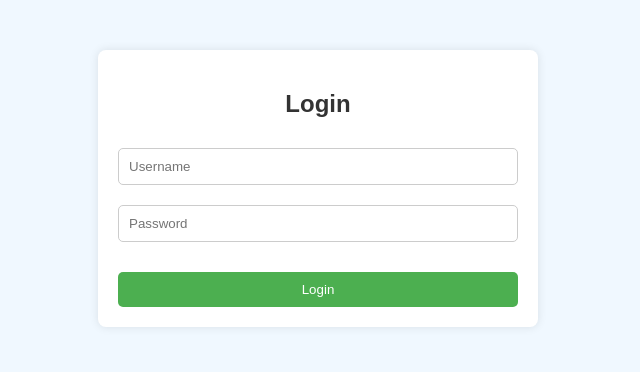
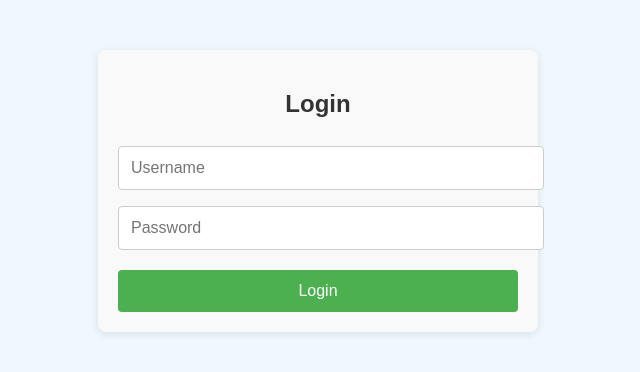
Before and after one commit to ananditaa/ImpactMapFrontend, a React (Create React App) app: page /login in a window 1280 px wide. Shown: the top 372 px of the page, without its empty margins (322-962 px from the left). Built offline with nearby package versions, Linux system fonts and the light colour scheme.

Commit message:
Update Auth.css

```diff
--- a/src/components/Auth.css
+++ b/src/components/Auth.css
@@ -45,3 +45,58 @@ body {
   .auth-form button:hover {
     background-color: #45a049; /* Darker green on hover */
   }
+
+.auth-container {
+  max-width: 400px;
+  margin: 50px auto;
+  padding: 20px;
+  background-color: #f9f9f9;
+  border-radius: 8px;
+  box-shadow: 0 2px 8px rgba(0, 0, 0, 0.1);
+}
+
+.auth-title {
+  text-align: center;
+  font-size: 24px;
+  color: #333;
+  margin-bottom: 20px;
+}
+
+.auth-form input {
+  width: 100%;
+  padding: 12px;
+  margin: 8px 0;
+  border-radius: 4px;
+  border: 1px solid #ccc;
+  font-size: 16px;
+}
+
+.auth-form button {
+  width: 100%;
+  padding: 12px;
+  margin-top: 12px;
+  background-color: #4CAF50;
+  color: white;
+  font-size: 16px;
+  border: none;
+  border-radius: 4px;
+  cursor: pointer;
+}
+
+.auth-form button:hover {
+  background-color: #45a049;
+}
+
+.error-message {
+  color: #e74c3c;
+  font-size: 14px;
+  margin-top: 10px;
+  text-align: center;
+}
+
+.success-message {
+  color: #2ecc71;
+  font-size: 14px;
+  margin-top: 10px;
+  text-align: center;
+}
```
